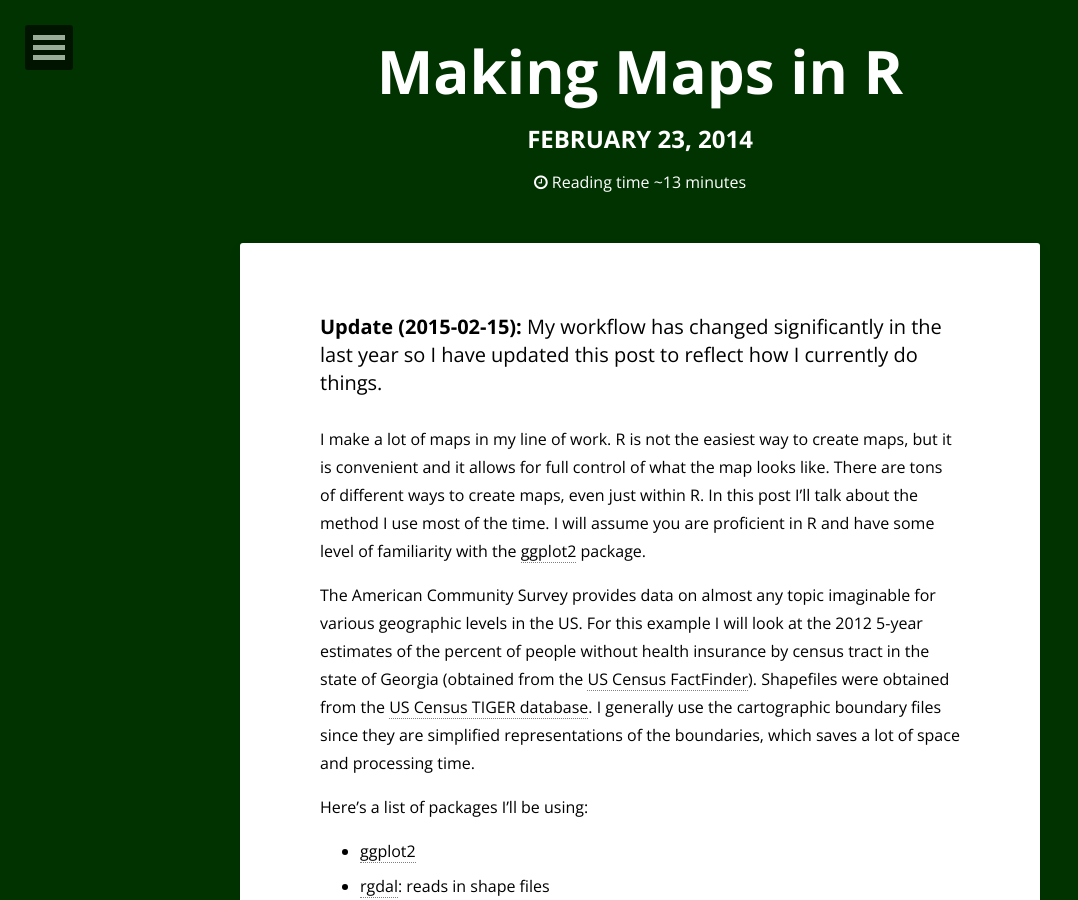
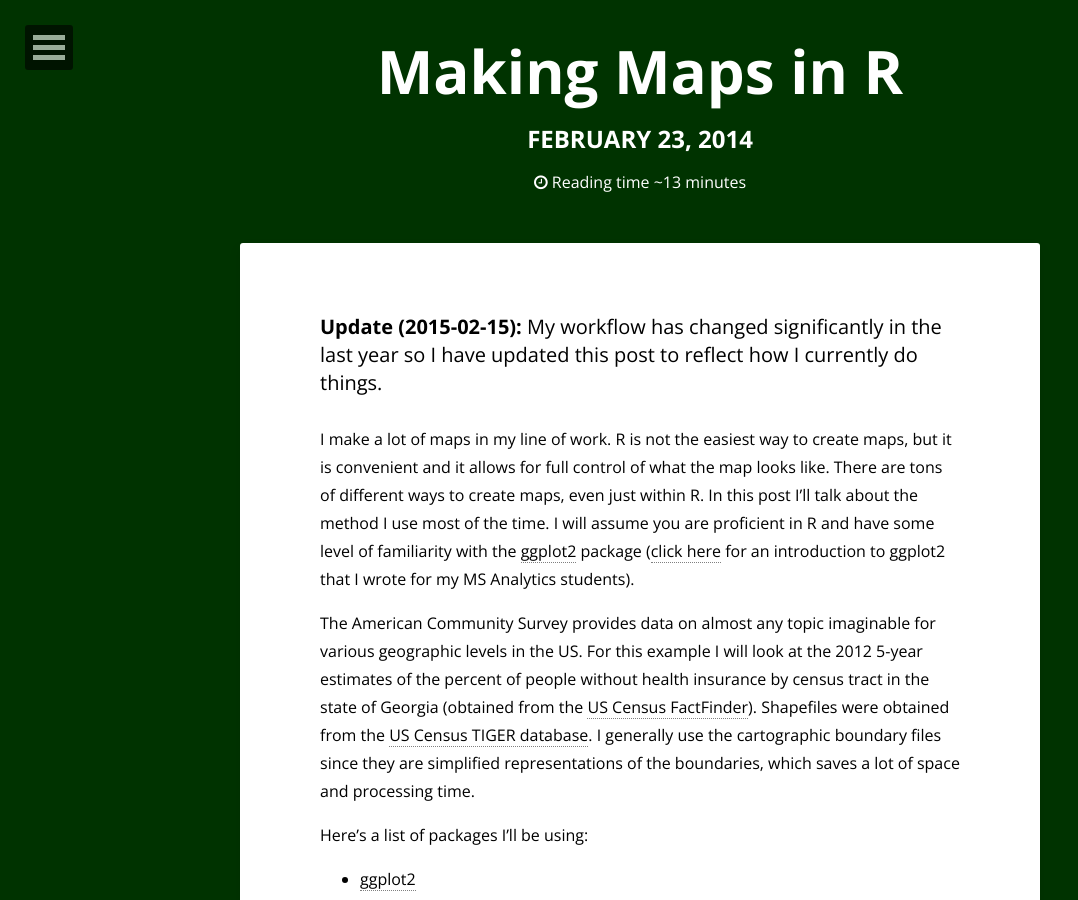
Before and after one commit to kevjohnson/kevjohnson.github.io, a Jekyll site: the page built from _posts/2014-02-23-making-maps-in-r.md, in a window 1280 px wide and 900 px high. Shown: the whole window, without its empty margins (0-1078 px from the left). Built offline with Jekyll 4.4.1, drawn with Linux system fonts in a browser that asks for light colours; nearby versions of some CDN libraries; comment, search, counter and statistics services are not loaded.

Commit message:
Added ggplot2 intro pdf

```diff
--- a/_posts/2014-02-23-making-maps-in-r.md
+++ b/_posts/2014-02-23-making-maps-in-r.md
@@ -8,7 +8,7 @@ description: "Tutorial on how to make your own maps in R."
 
 **Update (2015-02-15):** My workflow has changed significantly in the last year so I have updated this post to reflect how I currently do things.
 
-I make a lot of maps in my line of work. R is not the easiest way to create maps, but it is convenient and it allows for full control of what the map looks like. There are tons of different ways to create maps, even just within R. In this post I'll talk about the method I use most of the time.  I will assume you are proficient in R and have some level of familiarity with the [ggplot2](http://www.ggplot2.org/) package.
+I make a lot of maps in my line of work. R is not the easiest way to create maps, but it is convenient and it allows for full control of what the map looks like. There are tons of different ways to create maps, even just within R. In this post I'll talk about the method I use most of the time.  I will assume you are proficient in R and have some level of familiarity with the [ggplot2](http://www.ggplot2.org/) package ([click here]({{ site.url }}/pdfs/ggplot2.pdf) for an introduction to ggplot2 that I wrote for my MS Analytics students).
 
 <!--break-->
 
```
Also changed, not shown: 1 other file.
